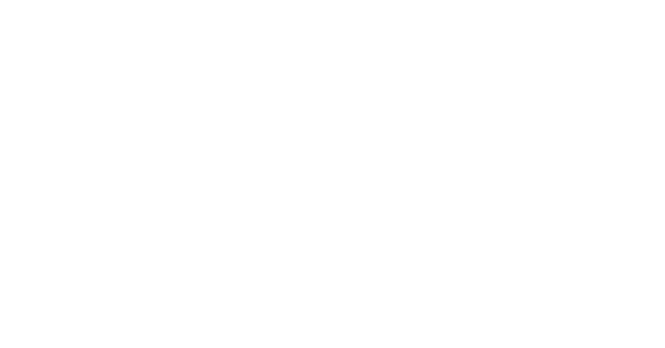
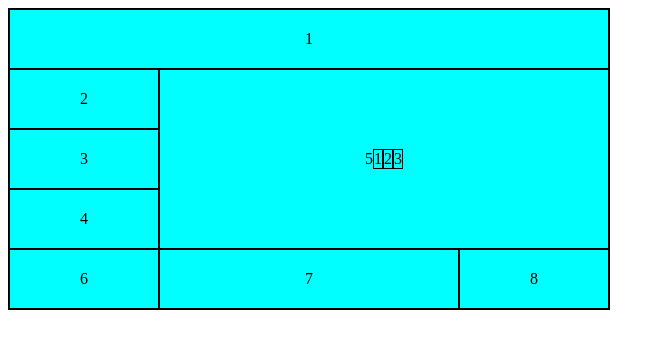
Before and after one commit to OlegBelarus/homeworks, a plain HTML site: page index.html in a window 1280 px wide. Shown: the whole page, without its empty margins (0-665 px from the left). Drawn offline with Linux system fonts and the light colour scheme.

Commit message:
commit 1

```diff
--- a/index.html
+++ b/index.html
@@ -4,9 +4,23 @@
         <meta charset="UTF-8">
         <meta http-equiv="X-UA-Compatible" content="IE=edge">
         <meta name="viewport" content="width=device-width, initial-scale=1.0">
+        <link rel="stylesheet" href="./style/style.css">
         <title>Document</title>
     </head>
     <body>
-        <div></div>
+        <div class="main_block">
+            <div class="child first">1</div>
+            <div class="child">2</div>
+            <div class="child">3</div>
+            <div class="child">4</div>
+            <div class="child second third">5
+                <div class="child">1</div>
+                <div class="child">2</div>
+                <div class="child">3</div>
+            </div>
+            <div class="child">6</div>
+            <div class="child">7</div>
+            <div class="child ">8</div>
+        </div>
     </body>
 </html>
--- a/style/style.css
+++ b/style/style.css
@@ -0,0 +1,28 @@
+.main_block {
+    border: 1px solid black;
+    width: 600px;
+    height: 300px;
+    display: grid;
+    grid-template-columns: 150px 300px 150px;
+}
+
+.child {
+    display: flex;
+    align-items: center;
+    justify-content: center;
+    border: 1px solid black;
+    background-color: aqua
+}
+
+.first {
+    grid-column: 1/4;
+}
+
+.second {
+    grid-row: 2/5;
+    grid-column: 2/4;
+}
+
+.third {
+    grid-column: 2/4;
+}
```
